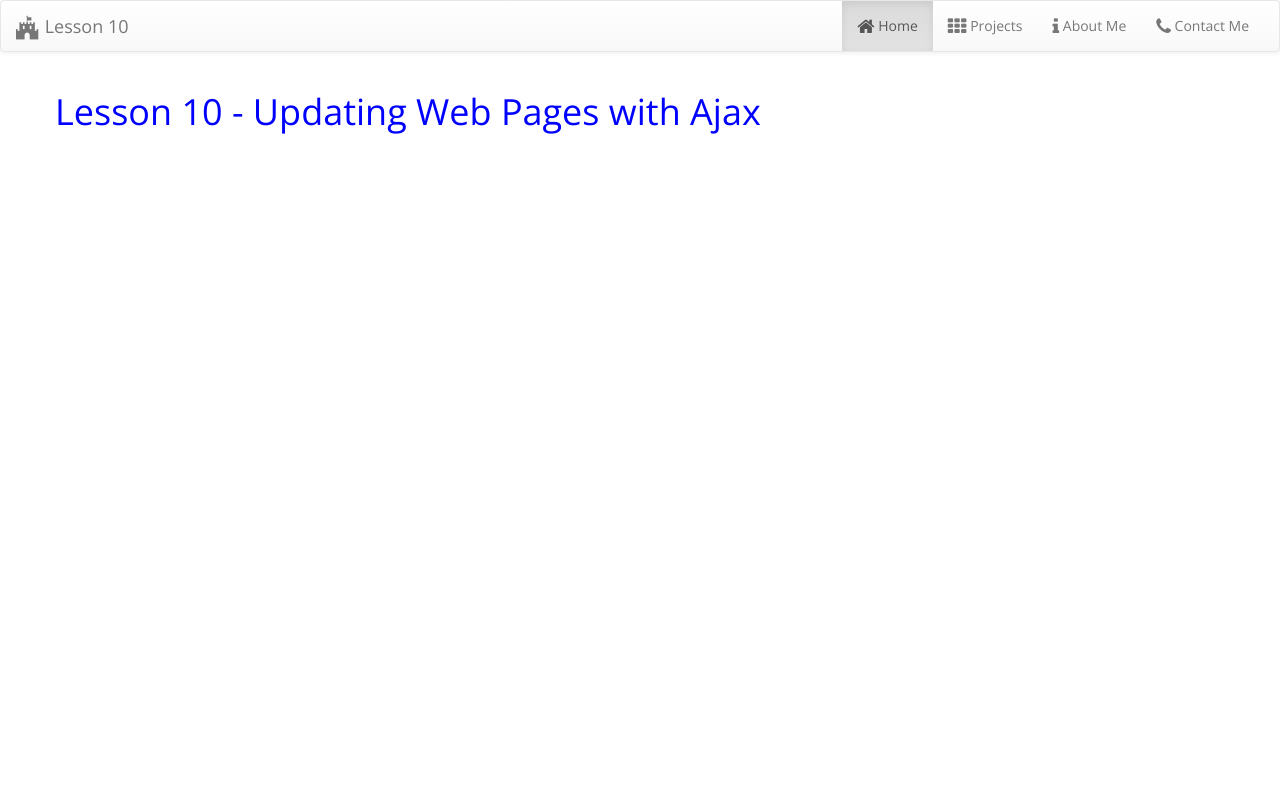
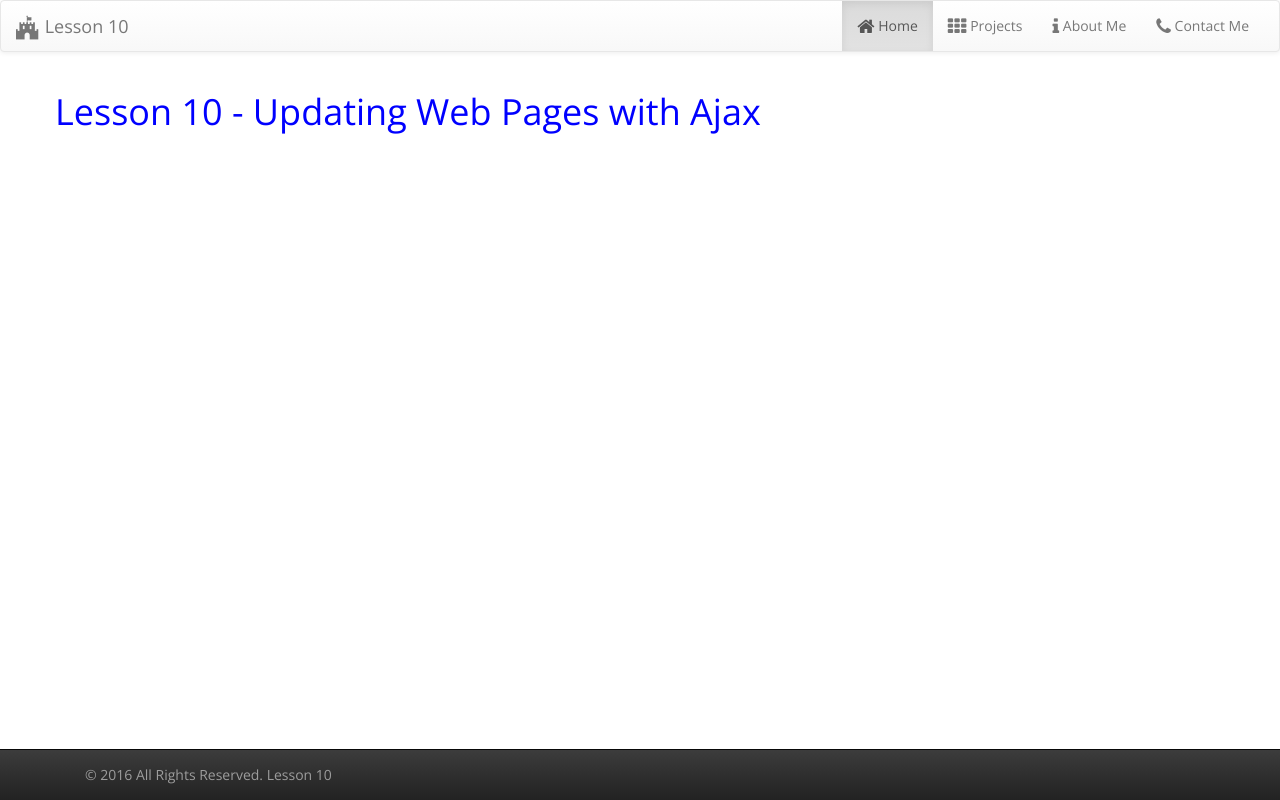
Before and after one commit to CentennialCollege/COMP125-S2016-Lesson10, a website: page index.html in a window 1280 px wide. Drawn offline with nearby package versions, Linux system fonts and the light colour scheme.

Commit message:
added sticky footer that loads with AJAX

```diff
--- a/Content/app.css
+++ b/Content/app.css
@@ -4,6 +4,7 @@
 
 body {
     font-family: 'Open Sans', sans-serif;
+    padding-bottom: 70px;
 }
 
 
--- a/Partials/footer.html
+++ b/Partials/footer.html
@@ -0,0 +1,5 @@
+<nav class="navbar navbar-inverse navbar-fixed-bottom">
+  <div class="container">
+      <div class="navbar-text">&copy; <span id="year"></span> All Rights Reserved. Lesson 10</div>
+  </div>
+</nav>
--- a/Scripts/app.js
+++ b/Scripts/app.js
@@ -15,6 +15,7 @@
 
     var xhrAddressBook;
     var xhrNavData;
+    var xhrFooterData;
 
     // we can use a named function instead of an anonymous function
     function readData() {
@@ -50,6 +51,20 @@
         xhrAddressBook.addEventListener("readystatechange", readData); // step 4
     }
 
+    function readFooterData() {
+        // data loaded                everything is ok
+        if ((xhrFooterData.readyState === 4) && (xhrFooterData.status === 200)) {
+
+            // create a reference to the HTMLElment
+            var footer = document.getElementById("footer");
+            footer.innerHTML = xhrFooterData.responseText;
+
+            var year = document.getElementById("year");
+            var date = new Date();
+            year.innerText = date.getFullYear();
+        }
+    }
+
     function setActivePage() {
         switch(document.title) {
             case "Home":
@@ -67,11 +82,18 @@
         }
     }
 
+    function loadFooter() {
+        xhrFooterData = new XMLHttpRequest();
+        xhrFooterData.open("GET", "Partials/footer.html", true);
+        xhrFooterData.send(null);
+        xhrFooterData.addEventListener("readystatechange", readFooterData);
+    }
+
     function loadNavBar() {
         xhrNavData = new XMLHttpRequest();
         xhrNavData.open("GET", "Partials/navbar.html", true);
         xhrNavData.send(null);
-        xhrNavData.addEventListener("readystatechange", readNavData); // step 4
+        xhrNavData.addEventListener("readystatechange", readNavData);
     }
 
     // app entry function
@@ -80,6 +102,8 @@
 
         readAddressBook();
 
+        loadFooter();
+
     }
 
     // call init funciton when window finishes loading
--- a/index.html
+++ b/index.html
@@ -28,7 +28,9 @@
         </div>
 
 
+        <footer id="footer">
 
+        </footer>
 
         <!-- JavaScript Section -->
         <script src="Scripts/lib/jquery/dist/jquery.min.js"></script>
```
Also changed, not shown: about.html (+2 -0 lines), contact.html (+2 -0 lines), projects.html (+2 -0 lines).
